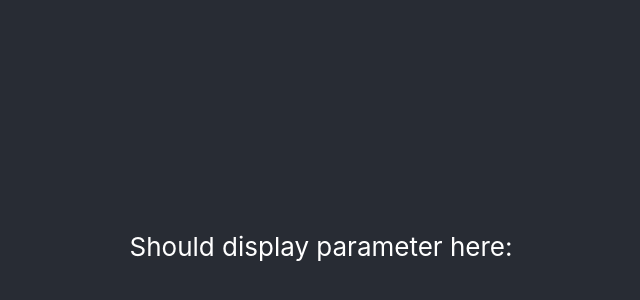
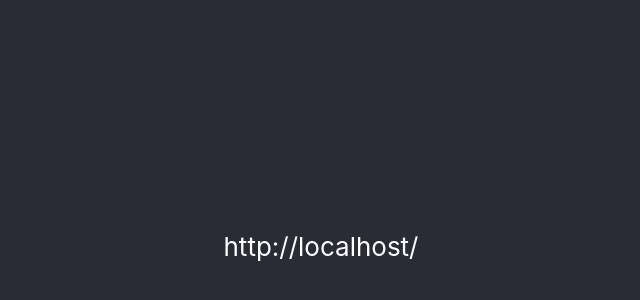
Before and after one commit to appdevel0293/clientverifyapp, a React (Create React App) app: page / in a window 1280 px wide. Shown: the part 154-454 px from the top of the page, without its empty margins (319-959 px from the left). Built offline with nearby package versions, Linux system fonts and the light colour scheme.

Commit message:
first commit

```diff
--- a/src/App.js
+++ b/src/App.js
@@ -5,6 +5,7 @@ function App() {
   const urlParams = new URLSearchParams(window.location.search);
 
   const id = urlParams.get('id');
+  const currentUrl = window.location.href;
    console.log(urlParams)
    console.log(id)
 
@@ -13,7 +14,7 @@ function App() {
       <header className="App-header">
 
         <p>
-          Should display parameter here:  {id}
+          {currentUrl}  {id}
         </p>
 
       </header>
```
